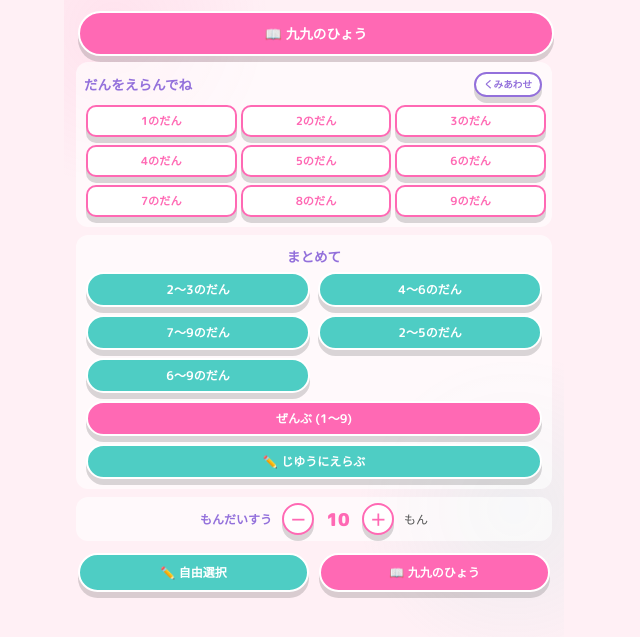
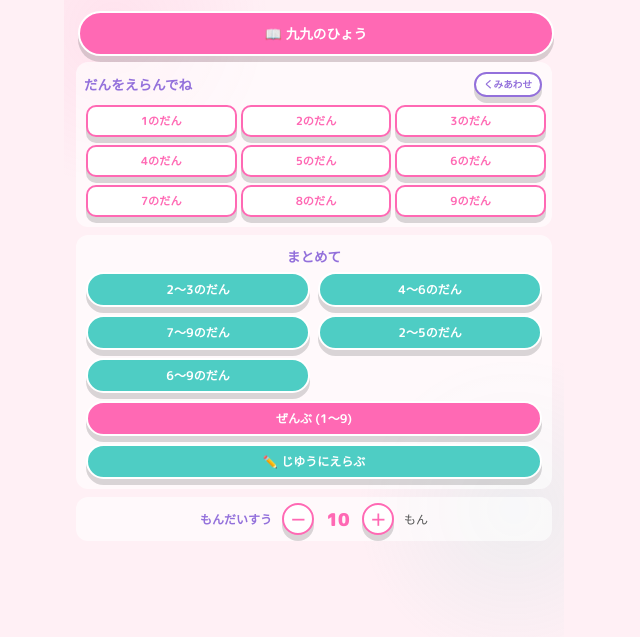
Before and after one commit to sahokun/kuku, a plain HTML site: page index.html in a window 1280 px wide. Shown: the part 131-768 px from the top of the page, without its empty margins (326-966 px from the left). Drawn offline with Linux system fonts and the light colour scheme.

Commit message:
コンフリクト解消失敗を修正

```diff
--- a/index.html
+++ b/index.html
@@ -800,11 +800,6 @@
           <button class="btn stepper-btn" onclick="changeQuestionCount(1)">＋</button>
         </div>
         <span class="settings-unit">もん</span>
-      </div>
-
-      <div style="display: flex; gap: 6px; width: 100%; margin-top: 2px;">
-        <button class="btn btn-secondary" style="flex: 1; font-size: 0.75rem; padding: 8px;" onclick="showFreeSelect()">✏️ 自由選択</button>
-        <button class="btn btn-primary" style="flex: 1; font-size: 0.75rem; padding: 8px;" onclick="showTable()">📖 九九のひょう</button>
       </div>
 
     </div>
```
